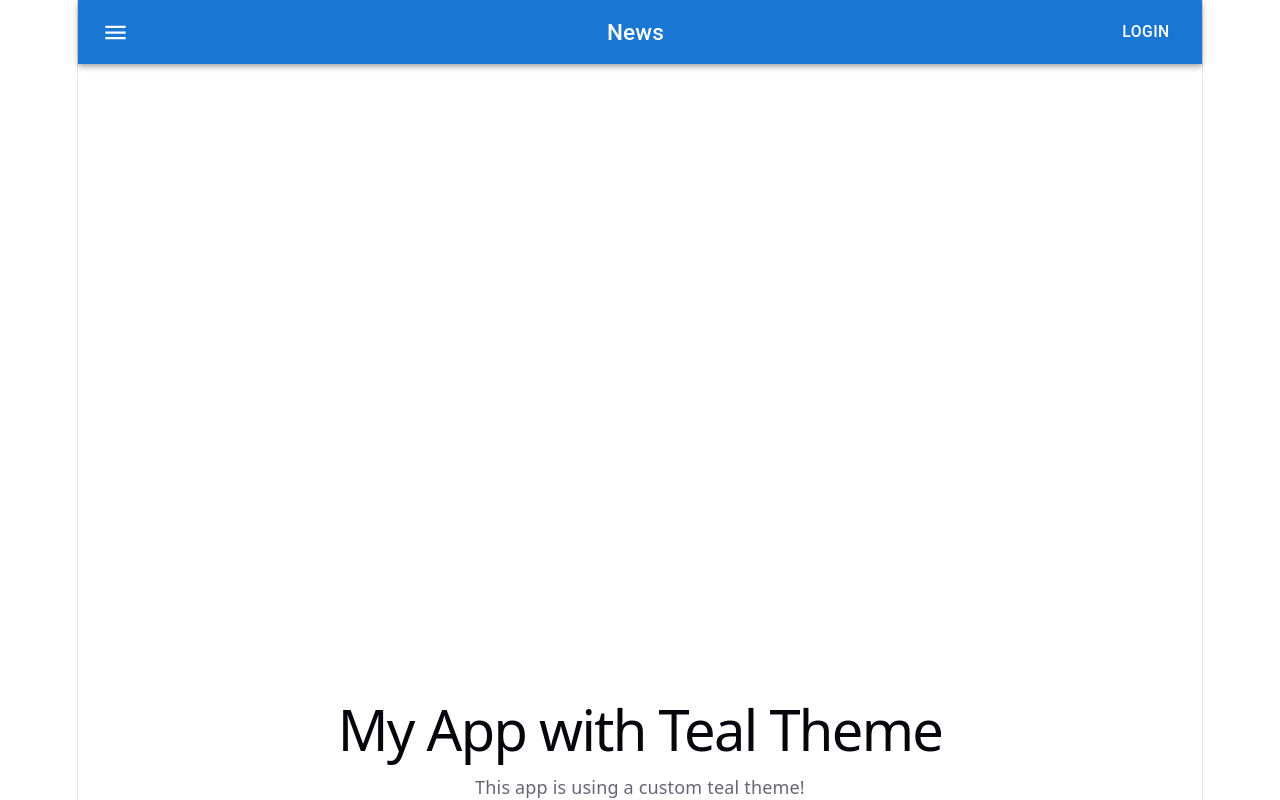
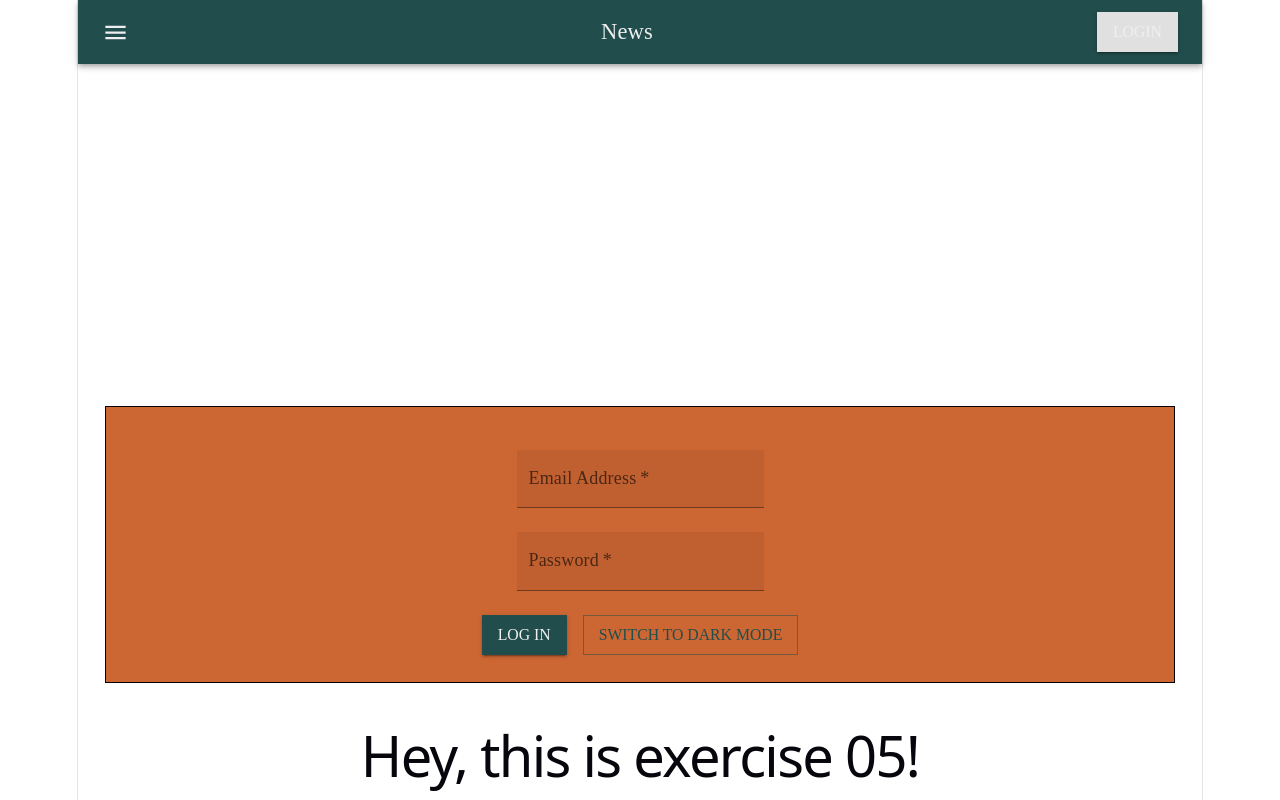
Before and after one commit to itsjustabitha/Module07, a React (Vite) app in the folder first-react-app/: page / in a window 1280 px wide. Built offline with nearby package versions, Linux system fonts and the light colour scheme.

Commit message:
exercise5

```diff
--- a/first-react-app/src/App.jsx
+++ b/first-react-app/src/App.jsx
@@ -50,10 +50,13 @@
 // import BitcoinRates from "./pages/BitcoinRates"; // Module 07 Exercise 04 Side 59
 // import PostsPage from "./pages/PostsPage";
 // import ProtectedRoute from "./routes/ProtectedRoute";
-import "./App.css"; // Module 07 Exercise 05 Side 100
+import "./App.css";
+import { ThemeProvider } from "@mui/material/styles";// Module 07 Exercise 05 Side 100
+import { UserProvider } from "./context/UserContext";// Module 07 Exercise 05 Side 100
 import MyThemeProvider from "./context/MyThemeContext"; // Module 07 Exercise 05 Side 100
 import { tealTheme } from "./context/tealTheme"; // Module 07 Exercise 05 Side 100
 import MuiNavBar from "./MuiNavBar"; // Module 07 Exercise 05 Side 100
+import LoginForm from "./components/LoginForm";  // Module 07 Exercise 05 Side 100
 
 
 
@@ -62,11 +65,16 @@ import MuiNavBar from "./MuiNavBar"; // Module 07 Exercise 05 Side 100
 function App() {
   return (
     <>
-      <MyThemeProvider theme={tealTheme}>
-    <MuiNavBar />
-        <h1>My App with Teal Theme</h1>
-        <p>This app is using a custom teal theme!</p>
+   {/* Module 07 Exercise 05 Side 100 */}
+    <UserProvider>
+      <MyThemeProvider>
+        <ThemeProvider theme={tealTheme}>
+          <MuiNavBar />
+          <LoginForm />
+          <h1>Hey, this is exercise 05!</h1>
+        </ThemeProvider>
       </MyThemeProvider>
+    </UserProvider>
 
     </>
   );
--- a/first-react-app/src/MuiNavBar.jsx
+++ b/first-react-app/src/MuiNavBar.jsx
@@ -1,6 +1,8 @@
 //  ============================= Module 07 Exercise 05 Side 100 =============================
+// App.jsx
 // MuiNavBar.jsx
 // tealTheme.jsx
+// LoginForm.jsx
 
 
 import AppBar from '@mui/material/AppBar';
--- a/first-react-app/src/components/LoginForm.jsx
+++ b/first-react-app/src/components/LoginForm.jsx
@@ -2,29 +2,24 @@ import { useState, useContext } from "react";
 import { useUserContext } from "../context/UserContext";
 import { MyThemeContext, themes } from "../context/MyThemeContext";
 
+
+// Module 07 Exercise 05 Side 100
+import { TextField, Button } from "@mui/material";
+
+
+
 function LoginForm() {
-  // input state values always need to be strings - empty initially
+
   const [userEmail, setUserEmail] = useState("");
   const [userPassword, setUserPassword] = useState("");
-  // new state value for showing submission messages to user
   const [submitResult, setSubmitResult] = useState("");
-  // destructure the context values passed via UserProvider
   const { currentUser, handleUpdateUser } = useUserContext();
-  // to use this context in a component, first employ useContext hook
   const { theme, darkMode, setTheme } = useContext(MyThemeContext);
 
-// then use the theme object for inline styling
-// {/* <div className="LoginForm componentBox"
-// style={{background: theme.background, color:
-// theme.foreground}}>
-
-// or the boolean to create a CSS class
-// <div className={darkMode ? 'dark' : 'light'}></div> */}
 
   const handleSubmit = (e) => {
-    e.preventDefault(); // prevent page reloading on form submit
+    e.preventDefault();
 
-    // add some password validation
     if (userPassword.length < 5) {
       setSubmitResult("Password must be at least 5 characters long");
     } else if (userPassword === userEmail) {
@@ -39,60 +34,169 @@ const { theme, darkMode, setTheme } = useContext(MyThemeContext);
     setTheme(darkMode ? themes.light : themes.dark);
   };
 
-  {/* if the user is already logged in, show msg instead of form */}
+
   if (currentUser.email)
     return (
       <>
         <p>Welcome {currentUser.email}!</p>
-        <button onClick={() => handleUpdateUser({})}>Log Out</button>
-        <button onClick={toggleTheme}>
-          Swicth to {darkMode ? "Light" : "Dark"} Mode
-          </button>
+
+        {/* 2. Swapped old buttons for MUI Buttons */}
+        <Button variant="outlined" onClick={() => handleUpdateUser({})}>
+        Log Out
+        </Button>
+
+        <Button variant="text" onClick={toggleTheme} sx={{ ml: 2 }}>
+          Switch to {darkMode ? "Light" : "Dark"} Mode
+        </Button>
+
+        {/* <button onClick={() => handleUpdateUser({})}>Log Out</button> <button onClick={toggleTheme}>
+          Swicth to {darkMode ? "Light" : "Dark"} Mode </button> */}
       </>
       );
 
-  // otherwise render same form as previously, no changes
 
   return (
-    <div className="LoginForm componentBox"
-    style={{background: theme.background, color: theme.foreground}}>
+    <div className="LoginForm componentBox" style={{background: theme.background, color: theme.foreground}}>
 
       <form onSubmit={handleSubmit}>
         <div className="formRow">
-          <label>
-            Email Address:
-            <input
+
+          {/* 3. Replaced <label> and <input> with MUI TextField */}
+          <TextField
+            label="Email Address"
             type="email"
             value={userEmail}
             name="userEmail"
             onChange={(e) => setUserEmail(e.target.value)}
+            margin="normal"
+            required
           />
-          </label>
         </div>
 
         <div className="formRow">
-          <label>
-            Password:
-            <input
+          <TextField
+            label="Password"
             type="password"
             value={userPassword}
             name="password"
             onChange={(e) => setUserPassword(e.target.value)}
+            margin="normal"
+            required
           />
-          </label>
         </div>
 
-        <button type="submit">Log In</button>
-        <button type="button" onClick={toggleTheme}>
-          Swith to {darkMode ? "Light" : "Dark"} Mode
-        </button>
+        {/* 4. Swapped standard buttons for MUI Buttons */}
+        <Button type="submit" variant="contained" sx={{ mt: 2, mr: 2 }}>
+          Log In
+        </Button>
+        <Button type="button" variant="outlined" onClick={toggleTheme} sx={{ mt: 2 }}>
+          Switch to {darkMode ? "Light" : "Dark"} Mode
+        </Button>
 
         <p>{submitResult}</p>
       </form>
     </div>
   );
 }
+
 export default LoginForm;
+
+
+
+
+
+// Everything Below is old code before I started Exercise 05 Slide 100. I left it here for reference but it is not used in the app anymore.
+// function LoginForm() {
+  // input state values always need to be strings - empty initially
+//   const [userEmail, setUserEmail] = useState("");
+//   const [userPassword, setUserPassword] = useState("");
+  // new state value for showing submission messages to user
+//   const [submitResult, setSubmitResult] = useState("");
+  // destructure the context values passed via UserProvider
+//   const { currentUser, handleUpdateUser } = useUserContext();
+  // to use this context in a component, first employ useContext hook
+// const { theme, darkMode, setTheme } = useContext(MyThemeContext);
+
+// then use the theme object for inline styling
+// {/* <div className="LoginForm componentBox"
+// style={{background: theme.background, color:
+// theme.foreground}}>
+
+// or the boolean to create a CSS class
+// <div className={darkMode ? 'dark' : 'light'}></div> */}
+
+//   const handleSubmit = (e) => {
+//     e.preventDefault(); // prevent page reloading on form submit
+
+    // add some password validation
+//     if (userPassword.length < 5) {
+//       setSubmitResult("Password must be at least 5 characters long");
+//     } else if (userPassword === userEmail) {
+//       setSubmitResult("Password must not match email address");
+//     } else {
+//       setSubmitResult("Successful login.");
+//       handleUpdateUser({ email: userEmail });
+//     }
+//   };
+
+//   const toggleTheme = () => {
+//     setTheme(darkMode ? themes.light : themes.dark);
+//   };
+
+//   {/* if the user is already logged in, show msg instead of form */}
+//   if (currentUser.email)
+//     return (
+//       <>
+//         <p>Welcome {currentUser.email}!</p>
+//         <button onClick={() => handleUpdateUser({})}>Log Out</button>
+//         <button onClick={toggleTheme}>
+//           Swicth to {darkMode ? "Light" : "Dark"} Mode
+//           </button>
+//       </>
+//       );
+
+  // otherwise render same form as previously, no changes
+
+//   return (
+//     <div className="LoginForm componentBox"
+//     style={{background: theme.background, color: theme.foreground}}>
+
+//       <form onSubmit={handleSubmit}>
+//         <div className="formRow">
+//           <label>
+//             Email Address:
+//             <input
+//               type="email"
+//               value={userEmail}
+//               name="userEmail"
+//               onChange={(e) => setUserEmail(e.target.value)}
+//             />
+//           </label>
+//         </div>
+
+//         <div className="formRow">
+//           <label>
+//             Password:
+//             <input
+//               type="password"
+//               value={userPassword}
+//               name="password"
+//               onChange={(e) => setUserPassword(e.target.value)}
+//             />
+//           </label>
+//         </div>
+
+//         <button type="submit">Log In</button>
+//         <button type="button" onClick={toggleTheme}>
+//           Swith to {darkMode ? "Light" : "Dark"} Mode
+//         </button>
+
+//         <p>{submitResult}</p>
+//       </form>
+//     </div>
+//   );
+//   }
+// export default LoginForm;
 
 
 // OLD CODE before Slide 77 - User Input Controlled
```
Lines whose indentation alone changed are shown as unchanged.
